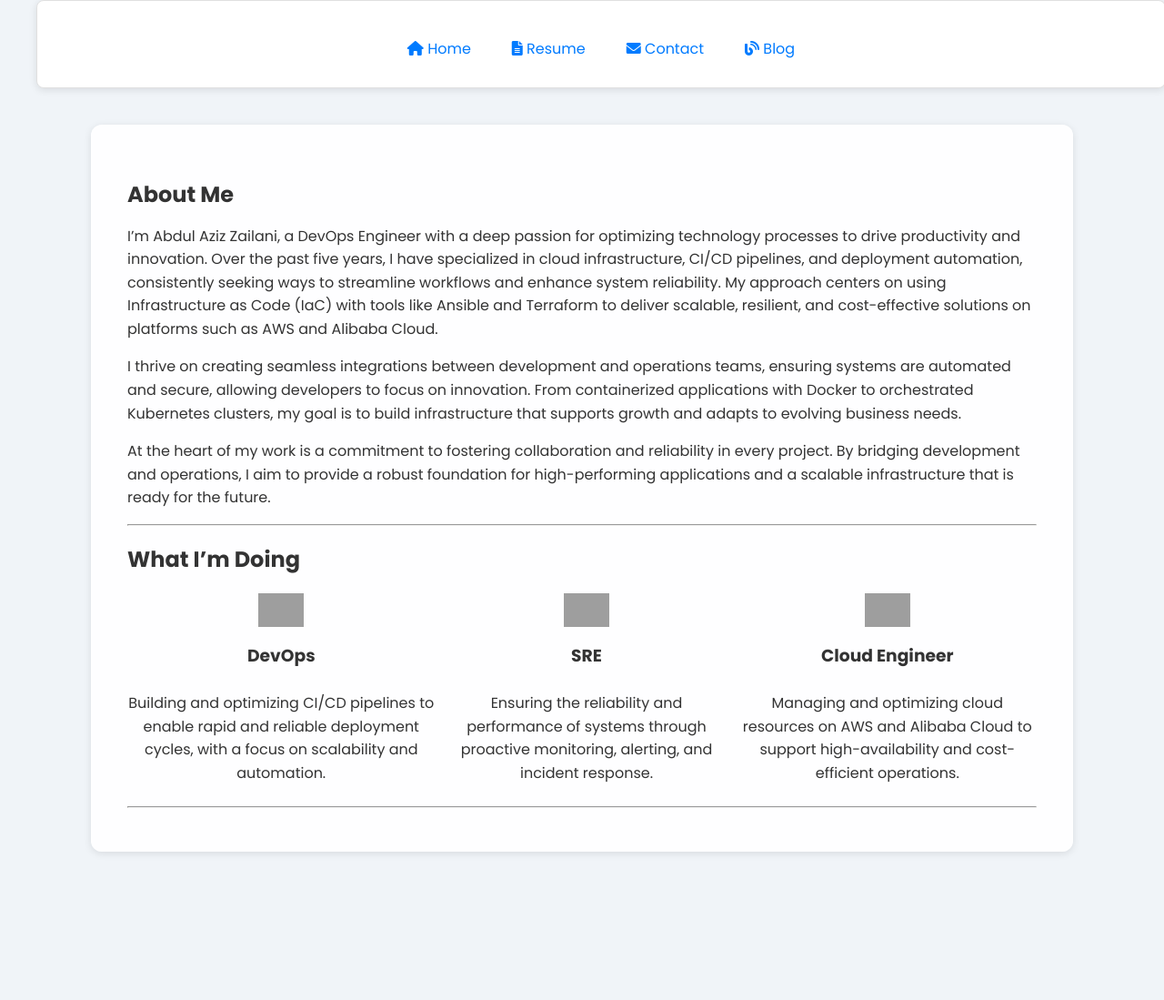
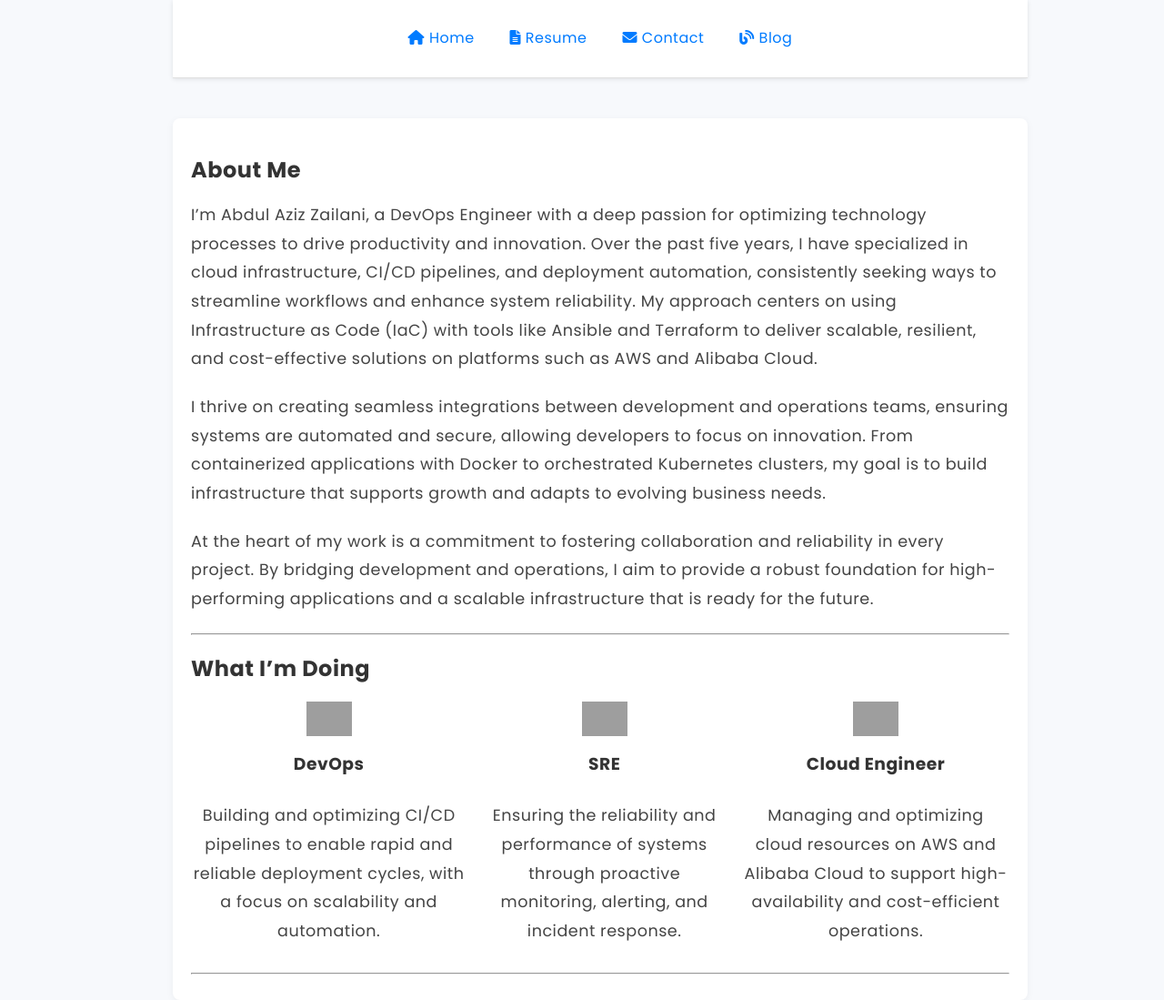
Before and after one commit to azizzailani/azizzailani.github.io, a Jekyll site: the page built from index.md, in a window 1280 px wide and 1099 px high. Shown: the whole window at 91% size. Built offline with Jekyll 4.4.1, drawn with Linux system fonts in a browser that asks for light colours; grey boxes are pictures that could not be loaded.

Commit message:
style.css: Adjust styles for better readability and spacing in the main content section, header width, and link padding. Update maximum width to optimize layout and padding for improved visual structure.

```diff
--- a/assets/css/style.css
+++ b/assets/css/style.css
@@ -5,13 +5,15 @@
 body {
     font-family: 'Poppins', sans-serif;
     color: #333;
-    background-color: #f0f4f8;
+    background-color: #f7f9fc;
     margin: 0;
     padding: 0;
     display: flex;
     justify-content: center;
     align-items: flex-start;
     min-height: 100vh;
+    line-height: 1.8;
+    letter-spacing: 0.5px;
 }
 
 /* Kontainer Utama untuk Header dan Main */
@@ -19,11 +21,11 @@ body {
     display: grid;
     grid-template-columns: 1fr;
     grid-template-rows: auto 1fr;
-    /* Menempatkan header di atas dan main di bawah */
     width: 100%;
-    max-width: 1200px;
+    max-width: 900px;
+    /* Lebar optimal untuk membaca teks panjang */
     padding: 0;
-    gap: 1.25rem;
+    gap: 1.5rem;
 }
 
 /* Header */
@@ -32,9 +34,8 @@ header {
     width: 100%;
     background-color: #ffffff;
     padding: 20px;
-    border: 1px solid #e0e0e0;
-    border-radius: 8px;
-    box-shadow: 0 2px 8px rgba(0, 0, 0, 0.1);
+    border-bottom: 1px solid #e0e0e0;
+    box-shadow: 0 1px 5px rgba(0, 0, 0, 0.1);
     position: sticky;
     top: 0;
     z-index: 10;
@@ -46,7 +47,6 @@ nav {
     display: flex;
     flex-direction: row;
     gap: 15px;
-    margin-top: 10px;
     justify-content: center;
 }
 
@@ -54,34 +54,32 @@ nav a {
     color: #007bff;
     text-decoration: none;
     font-weight: 500;
-    padding: 10px 15px;
-    border-radius: 5px;
+    padding: 8px 12px;
+    border-radius: 4px;
     transition: box-shadow 0.3s, color 0.3s;
 }
 
 nav a:hover {
     color: #0056b3;
-    box-shadow: 0px 4px 8px rgba(0, 123, 255, 0.2);
+    box-shadow: 0px 2px 6px rgba(0, 123, 255, 0.2);
 }
 
 /* Konten Utama */
 main {
     grid-row: 2 / 3;
     width: 100%;
-    max-width: 1000px;
-    min-width: 600px;
-    padding: 40px;
-    background-color: rgba(255, 255, 255, 0.95);
-    border-radius: 12px;
-    box-shadow: 0 2px 8px rgba(0, 0, 0, 0.1);
+    padding: 20px;
+    background-color: #ffffff;
+    border-radius: 8px;
+    box-shadow: 0 2px 8px rgba(0, 0, 0, 0.05);
     margin: 20px auto 0 auto;
-    line-height: 1.6;
-    /* Menghapus min-height agar main mengikuti konten */
+    max-width: 100%;
+    /* Lebar penuh dalam kontainer */
 }
 
 /* Judul Seksi */
 .section-title {
-    font-size: 2em;
+    font-size: 1.75em;
     color: #333;
     margin-bottom: 15px;
     border-bottom: 2px solid #007bff;
@@ -99,24 +97,27 @@ h6 {
     color: #333;
     margin-bottom: 10px;
     line-height: 1.4;
-    transition: color 0.3s, text-shadow 0.3s;
+    transition: color 0.3s;
 }
 
 h2:hover,
 h3:hover {
     color: #0056b3;
-    text-shadow: 0 1px 5px rgba(0, 0, 0, 0.2);
 }
 
 /* Paragraf */
 p {
-    margin-bottom: 1em;
+    margin-bottom: 1.2em;
+    color: #444;
+    line-height: 1.8;
+    /* Lebih nyaman untuk membaca teks panjang */
+    font-size: 1.1em;
 }
 
 /* Responsif */
 @media (max-width: 1024px) {
     .container {
-        gap: 20px;
+        max-width: 100%;
         padding: 10px;
     }
 
@@ -125,9 +126,7 @@ p {
     }
 
     main {
-        width: 100%;
-        max-width: 100%;
-        padding: clamp(15px, 4%, 40px);
+        padding: 20px;
         margin-top: 10px;
     }
 }
@@ -156,11 +155,6 @@ p {
 /* Media Query tambahan untuk layar besar */
 @media (min-width: 1400px) {
     .container {
-        max-width: 1400px;
-    }
-
-    main {
-        padding: clamp(30px, 6%, 60px);
-        max-width: 1200px;
+        max-width: 1000px;
     }
 }
```
